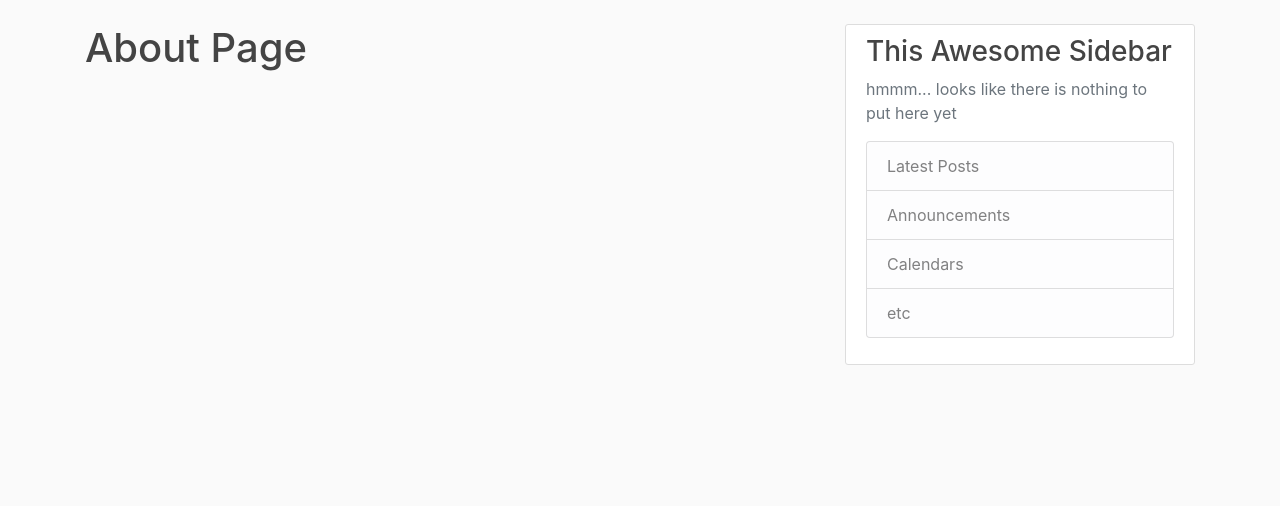
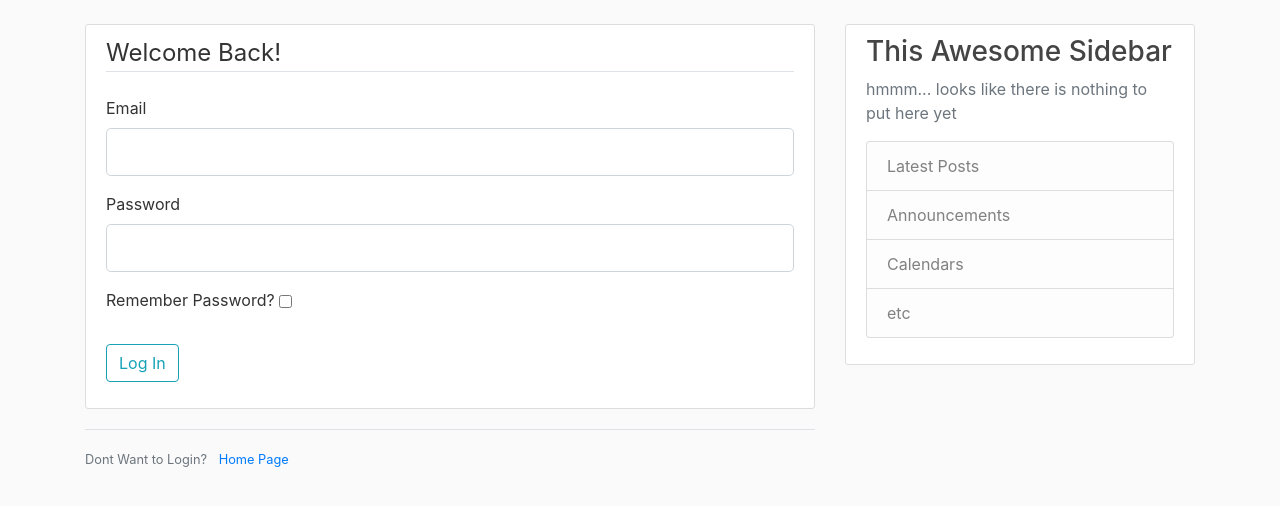
Before and after one commit to Markay12/FlaskBlog, a Flask app: page /login in a window 1280 px wide. Shown: the part 56-562 px from the top of the page. Run offline with Flask 2, Linux system fonts and the light colour scheme; some libraries are stand-ins or nearby versions.

Commit message:
setup for login page

```diff
--- a/templates/login.html
+++ b/templates/login.html
@@ -1,4 +1,48 @@
 {% extends "layout.html" %}
 {% block content %}
-    <h1>About Page</h1>
+    <div class="content-section">
+    <form method="POST" action="">
+        {{ form.hidden_tag() }}
+        <fieldset class="form-group">
+            <legend class="border-bottom mb-4">Welcome Back!</legend>
+            <div class="form-group">
+                {{ form.email.label(class="form-control-label") }}
+                {% if form.email.errors %}
+                    {{ form.email(class="form-control form-control-lg is-invalid") }}
+                    <div class="invalid-feedback">
+                        {% for error in form.email.errors %}
+                            <span>{{ error }}</span>
+                        {% endfor %}
+                    </div>
+                {% else %}
+                    {{ form.email(class="form-control form-control-lg") }}
+                {% endif %}
+            </div>
+            <div class="form-group">
+                {{ form.password.label(class="form-control-label") }}
+                {% if form.password.errors %}
+                    {{ form.password(class="form-control form-control-lg is-invalid") }}
+                    <div class="invalid-feedback">
+                        {% for error in form.password.errors %}
+                            <span>{{ error }}</span>
+                        {% endfor %}
+                    </div>
+                {% else %}
+                    {{ form.password(class="form-control form-control-lg") }}
+                {% endif %}
+            </div>
+            <div class="form-group">
+                Remember Password? {{ form.remember(class="btn btn-outline-info") }}
+            </div>
+        </fieldset>
+        <div class="form-group">
+            {{ form.submit(class="btn btn-outline-info") }}
+        </div>
+    </form>
+    </div>
+    <div class="border-top pt-3">
+        <small class="text-muted">
+            Dont Want to Login? <a class="ml-2" href="{{ url_for('home') }}">Home Page</a>
+        </small>
+    </div>
 {% endblock content %}
```
